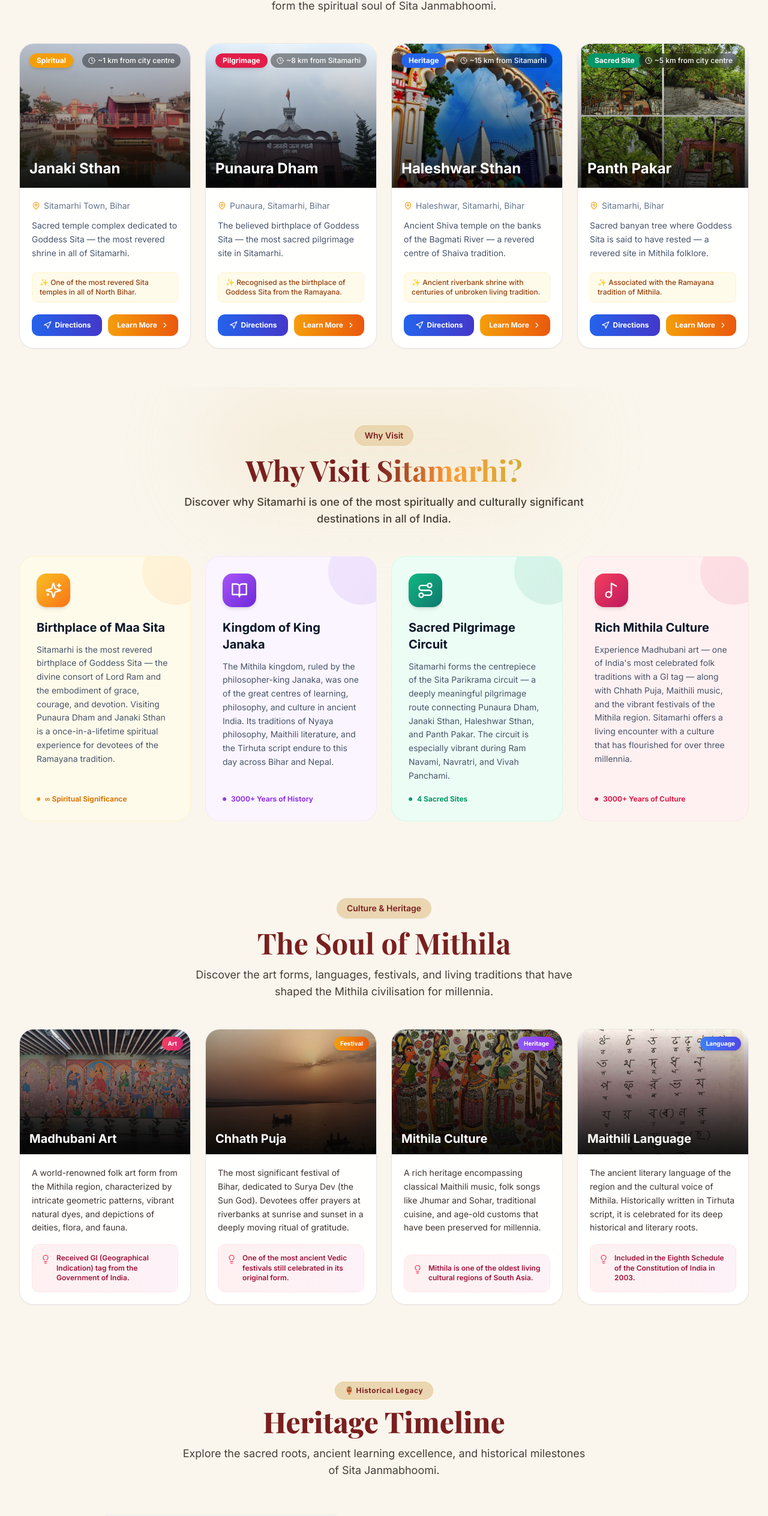
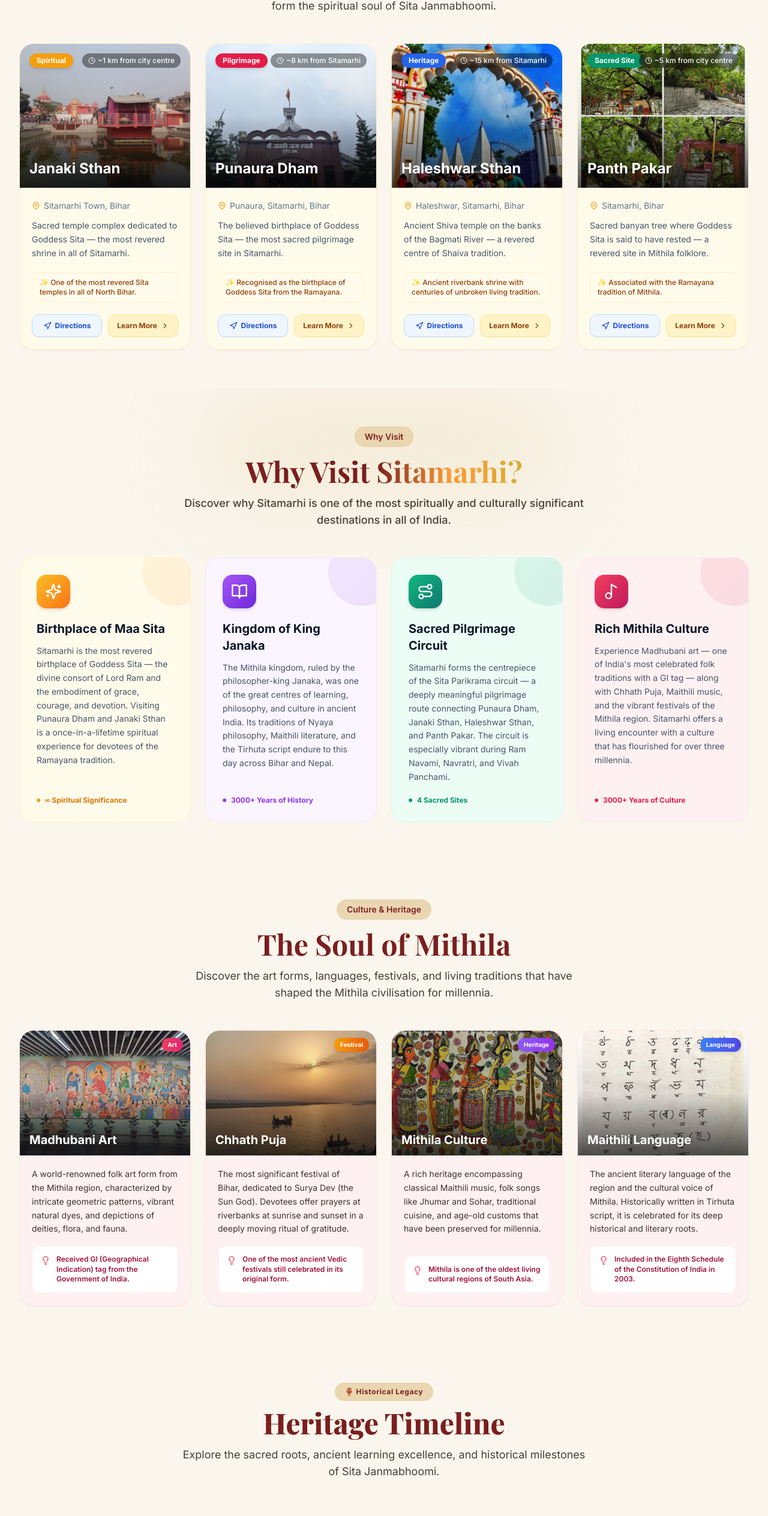
Before and after one commit to Ujjwallp/Sitamarhi_hometown_web, a React (Vite) app: page / in a window 1280 px wide. Shown: the part 2045-4572 px from the top of the page at 60% size. Built offline with nearby package versions, Linux system fonts and the light colour scheme.

Commit message:
style: revert to flat minimal pastel ui across all cards

```diff
--- a/src/components/ui/culture-card.jsx
+++ b/src/components/ui/culture-card.jsx
@@ -12,9 +12,8 @@ export default function CultureCard({ item, index }) {
       initial={{ opacity: 0, y: 40 }}
       animate={isInView ? { opacity: 1, y: 0 } : {}}
       transition={{ duration: 0.6, delay: index * 0.12, ease: 'easeOut' }}
-      className="group bg-white/95 backdrop-blur-md rounded-3xl overflow-hidden shadow-sm hover:shadow-xl transition-all duration-500 hover:-translate-y-1.5 flex flex-col border border-stone-200 hover:border-rose-400 h-full relative"
+      className="group bg-rose-50 rounded-3xl overflow-hidden shadow-sm hover:shadow-md transition-all duration-300 hover:-translate-y-1 flex flex-col border border-rose-100 h-full"
     >
-      <div className="absolute -bottom-16 -left-16 w-48 h-48 bg-gradient-to-br from-rose-400 to-pink-500 opacity-0 group-hover:opacity-10 rounded-full blur-2xl transition-opacity duration-500 pointer-events-none" />
       <div className="relative h-52 overflow-hidden">
         <img
           src={item.image}
@@ -22,8 +21,7 @@ export default function CultureCard({ item, index }) {
           loading="lazy"
           className="w-full h-full object-cover transition-transform duration-700 group-hover:scale-110"
         />
-        <div className="absolute inset-0 bg-gradient-to-t from-black/80 via-rose-950/40 to-transparent mix-blend-multiply" />
-        <div className="absolute inset-0 bg-gradient-to-t from-black/60 to-transparent" />
+        <div className="absolute inset-0 bg-gradient-to-t from-black/70 via-black/10 to-transparent" />
         <span className={`absolute top-3 right-3 bg-gradient-to-r ${item.tagColor} text-white text-[10px] font-bold px-2.5 py-1 rounded-full shadow-md`} >
           {item.tag}
         </span>
@@ -32,7 +30,7 @@ export default function CultureCard({ item, index }) {
       <div className="p-5 flex-1 flex flex-col justify-between">
         <p className="text-devotional-text/85 text-sm leading-relaxed mb-4 flex-1">{item.description}</p>
 
-        <div className="flex items-start gap-2.5 bg-gradient-to-r from-rose-50 to-pink-50 border border-rose-100 rounded-xl p-3.5 mt-auto relative z-10">
+        <div className="flex items-start gap-2.5 bg-white border border-rose-100 rounded-xl p-3.5 mt-auto">
           <Lightbulb className="w-4 h-4 text-rose-500 shrink-0 mt-0.5" />
           <p className="text-xs text-rose-800 leading-snug font-semibold">{item.fact}</p>
         </div>
--- a/src/components/ui/officer-card.jsx
+++ b/src/components/ui/officer-card.jsx
@@ -14,7 +14,7 @@ export default function OfficerCard({ officer, index }) {
       initial={{ opacity: 0, y: 40 }}
       animate={isInView ? { opacity: 1, y: 0 } : {}}
       transition={{ duration: 0.55, delay: index * 0.08, ease: 'easeOut' }}
-      className="group bg-white/95 backdrop-blur-md rounded-3xl overflow-hidden shadow-sm hover:shadow-xl transition-all duration-400 hover:-translate-y-1.5 flex flex-col border border-stone-200 hover:border-amber-400 relative"
+      className="group bg-orange-50 rounded-3xl overflow-hidden shadow-sm hover:shadow-md transition-all duration-300 hover:-translate-y-1 flex flex-col border border-orange-100"
     >
       <div className={`bg-gradient-to-br ${officer.gradient} p-6 relative overflow-hidden flex flex-col items-center text-center`}>
         <div className="absolute top-0 right-0 w-28 h-28 bg-white/5 rounded-full -translate-y-10 translate-x-10" />
@@ -84,7 +84,7 @@ export default function OfficerCard({ officer, index }) {
           {hasPhone ? (
             <a
               href={`tel:${officer.phone}`}
-              className="flex-1 inline-flex items-center justify-center bg-gradient-to-r from-emerald-500 to-teal-600 hover:from-emerald-400 hover:to-teal-500 text-white px-3 py-2.5 rounded-xl text-xs font-bold transition-all shadow-md text-center relative z-10"
+              className="flex-1 inline-flex items-center justify-center bg-blue-50 text-blue-700 hover:bg-blue-100 border border-blue-200 px-3 py-2.5 rounded-xl text-xs font-bold transition-colors text-center"
             >
               Call
             </a>
@@ -100,7 +100,7 @@ export default function OfficerCard({ officer, index }) {
           {hasEmail ? (
             <a
               href={`mailto:${officer.email}`}
-              className="flex-1 inline-flex items-center justify-center bg-gradient-to-r from-sky-500 to-blue-600 hover:from-sky-400 hover:to-blue-500 text-white px-3 py-2.5 rounded-xl text-xs font-bold transition-all shadow-md text-center relative z-10"
+              className="flex-1 inline-flex items-center justify-center bg-emerald-50 text-emerald-700 hover:bg-emerald-100 border border-emerald-200 px-3 py-2.5 rounded-xl text-xs font-bold transition-colors text-center"
             >
               Email
             </a>
@@ -117,7 +117,7 @@ export default function OfficerCard({ officer, index }) {
             href={officer.website}
             target="_blank"
             rel="noopener noreferrer"
-            className="flex-1 inline-flex items-center justify-center bg-gradient-to-r from-amber-500 to-orange-600 hover:from-amber-400 hover:to-orange-500 text-white px-3 py-2.5 rounded-xl text-xs font-bold transition-all shadow-md text-center relative z-10"
+            className="flex-1 inline-flex items-center justify-center bg-amber-50 text-amber-700 hover:bg-amber-100 border border-amber-200 px-3 py-2.5 rounded-xl text-xs font-bold transition-colors text-center"
           >
             Website
           </a>
--- a/src/components/ui/place-card.jsx
+++ b/src/components/ui/place-card.jsx
@@ -12,9 +12,8 @@ export default function PlaceCard({ place, onLearnMore, index }) {
       initial={{ opacity: 0, y: 40 }}
       animate={isInView ? { opacity: 1, y: 0 } : {}}
       transition={{ duration: 0.6, delay: index * 0.1, ease: 'easeOut' }}
-      className="group bg-white/95 backdrop-blur-md rounded-3xl overflow-hidden shadow-sm hover:shadow-xl transition-all duration-500 hover:-translate-y-2 flex flex-col border border-stone-200 hover:border-devotional-saffron relative"
+      className="group bg-amber-50 rounded-3xl overflow-hidden shadow-sm hover:shadow-md transition-all duration-300 hover:-translate-y-1 flex flex-col border border-amber-100"
     >
-      <div className="absolute -bottom-16 -right-16 w-48 h-48 bg-gradient-to-br from-amber-400 to-orange-500 opacity-0 group-hover:opacity-10 rounded-full blur-2xl transition-opacity duration-500 pointer-events-none" />
       <div className="relative h-60 overflow-hidden">
         <img
           src={place.image}
@@ -22,7 +21,7 @@ export default function PlaceCard({ place, onLearnMore, index }) {
           loading="lazy"
           className="w-full h-full object-cover transition-transform duration-700 group-hover:scale-110"
         />
-        <div className="absolute inset-0 bg-gradient-to-t from-black/80 via-black/30 to-transparent" />
+        <div className="absolute inset-0 bg-gradient-to-t from-black/70 via-black/10 to-transparent" />
         <span className={`absolute top-4 left-4 ${place.tagColor} text-white text-xs font-bold px-3 py-1 rounded-full shadow-md`}>
           {place.tag}
         </span>
@@ -48,14 +47,14 @@ export default function PlaceCard({ place, onLearnMore, index }) {
             href={place.mapUrl}
             target="_blank"
             rel="noopener noreferrer"
-            className="flex-1 inline-flex items-center justify-center gap-1.5 bg-gradient-to-r from-blue-600 to-indigo-700 hover:from-blue-500 hover:to-indigo-600 text-white px-3 py-2.5 rounded-xl text-xs font-bold transition-all shadow-sm relative z-10"
+            className="flex-1 inline-flex items-center justify-center gap-1.5 bg-blue-50 text-blue-700 hover:bg-blue-100 border border-blue-200 px-3 py-2.5 rounded-xl text-xs font-bold transition-all shadow-sm"
           >
             <Navigation className="w-3.5 h-3.5" />
             Directions
           </a>
           <button
             onClick={() => onLearnMore(place)}
-            className="flex-1 inline-flex items-center justify-center gap-1.5 bg-gradient-to-r from-amber-500 to-orange-600 hover:from-amber-400 hover:to-orange-500 text-white px-3 py-2.5 rounded-xl text-xs font-bold transition-all shadow-sm relative z-10"
+            className="flex-1 inline-flex items-center justify-center gap-1.5 bg-amber-100 text-amber-800 hover:bg-amber-200 border border-amber-200 px-3 py-2.5 rounded-xl text-xs font-bold transition-all shadow-sm"
           >
             Learn More
             <ChevronRight className="w-3.5 h-3.5" />
--- a/src/pages/home/sections/district-directory.jsx
+++ b/src/pages/home/sections/district-directory.jsx
@@ -59,10 +59,9 @@ function DirectoryCard({ entry, index }) {
       initial={{ opacity: 0, y: 24 }}
       animate={isInView ? { opacity: 1, y: 0 } : {}}
       transition={{ duration: 0.5, delay: index * 0.06, ease: 'easeOut' }}
-      className="bg-white/95 backdrop-blur-md rounded-2xl border border-stone-200 hover:border-amber-400 p-6 shadow-sm hover:shadow-lg transition-all duration-300 flex flex-col justify-between group relative overflow-hidden"
+      className="bg-stone-50 rounded-2xl border border-stone-200 p-6 shadow-sm hover:shadow-md transition-all duration-300 flex flex-col justify-between group"
     >
-      <div className="absolute -bottom-16 -right-16 w-40 h-40 bg-gradient-to-br from-amber-400 to-orange-500 opacity-0 group-hover:opacity-10 rounded-full blur-2xl transition-opacity duration-500 pointer-events-none" />
-      <div className="relative z-10">
+      <div>
         <div className="flex items-center gap-3.5 mb-5">
           <div className={`w-12 h-12 rounded-xl ${entry.bg} flex items-center justify-center shrink-0 group-hover:scale-105 transition-transform`}>
             <Icon className={`w-6 h-6 ${entry.color}`} />
@@ -98,11 +97,11 @@ function DirectoryCard({ entry, index }) {
           </div>
         </div>
       </div>
-      <div className="flex gap-2 pt-4 border-t border-slate-100 relative z-10">
+      <div className="flex gap-2 pt-4 border-t border-slate-200">
         {isPhonePublic ? (
           <a
             href={`tel:${entry.phone}`}
-            className="flex-1 inline-flex items-center justify-center bg-gradient-to-r from-emerald-500 to-teal-600 hover:from-emerald-400 hover:to-teal-500 text-white px-3 py-2 rounded-xl text-xs font-bold transition-all shadow-sm"
+            className="flex-1 inline-flex items-center justify-center bg-emerald-50 text-emerald-700 hover:bg-emerald-100 border border-emerald-200 px-3 py-2 rounded-xl text-xs font-bold transition-colors"
           >
             Call
           </a>
@@ -119,7 +118,7 @@ function DirectoryCard({ entry, index }) {
           href={entry.website}
           target="_blank"
           rel="noopener noreferrer"
-          className="flex-1 inline-flex items-center justify-center gap-1 bg-gradient-to-r from-amber-500 to-orange-600 hover:from-amber-400 hover:to-orange-500 text-white px-3 py-2 rounded-xl text-xs font-bold transition-all shadow-sm"
+          className="flex-1 inline-flex items-center justify-center gap-1 bg-blue-50 text-blue-700 hover:bg-blue-100 border border-blue-200 px-3 py-2 rounded-xl text-xs font-bold transition-colors"
         >
           <Globe className="w-3 h-3" />
           Portal
--- a/src/pages/home/sections/history.jsx
+++ b/src/pages/home/sections/history.jsx
@@ -13,10 +13,8 @@ function HeritageNode({ item, index }) {
     <div className="w-full flex flex-col md:flex-row items-center relative my-4 md:my-3">
       <div className={`w-full md:w-1/2 flex justify-center ${isLeft ? 'md:justify-end md:pr-12' : 'md:order-2 md:justify-start md:pl-12'}`}>
         <div className="w-full max-w-md px-4">
-          <div className="bg-white/95 backdrop-blur-md border border-stone-200 hover:border-devotional-saffron rounded-3xl p-6 shadow-sm hover:shadow-xl hover:-translate-y-1 transition-all duration-300 relative group overflow-hidden">
-            <div className={`absolute ${isLeft ? '-bottom-12 -left-12' : '-bottom-12 -right-12'} w-40 h-40 bg-gradient-to-br from-amber-400 to-orange-500 opacity-0 group-hover:opacity-10 rounded-full blur-2xl transition-opacity duration-500 pointer-events-none`} />
-            <div className="relative z-10">
-            <div className={`w-12 h-12 bg-devotional-secondary rounded-xl flex items-center justify-center shadow-sm mb-4 ${isLeft ? 'md:ml-auto md:mr-0' : 'md:mr-auto md:ml-0'} group-hover:scale-105 transition-transform`}>
+          <div className="bg-orange-50 border border-orange-100 rounded-3xl p-6 shadow-sm hover:shadow-md hover:-translate-y-1 transition-all duration-300 relative group">
+            <div className={`w-12 h-12 bg-white rounded-xl flex items-center justify-center shadow-sm mb-4 ${isLeft ? 'md:ml-auto md:mr-0' : 'md:mr-auto md:ml-0'} group-hover:shadow transition-shadow`}>
               <Icon className="w-6 h-6 text-devotional-maroon" />
             </div>
 
@@ -37,10 +35,9 @@ function HeritageNode({ item, index }) {
               {item.description}
             </p>
 
-            <span className={`absolute top-4 text-[10px] font-extrabold text-devotional-gold bg-devotional-bg/50 border border-devotional-secondary rounded-full px-2 py-0.5 shadow-sm ${isLeft ? 'right-4 md:right-auto md:left-4' : 'right-4'}`}>
+            <span className={`absolute top-4 text-[10px] font-extrabold text-orange-600 bg-white border border-orange-200 rounded-full px-2 py-0.5 shadow-sm ${isLeft ? 'right-4 md:right-auto md:left-4' : 'right-4'}`}>
               {(index + 1).toString().padStart(2, '0')}
             </span>
-            </div>
           </div>
         </div>
       </div>
```
